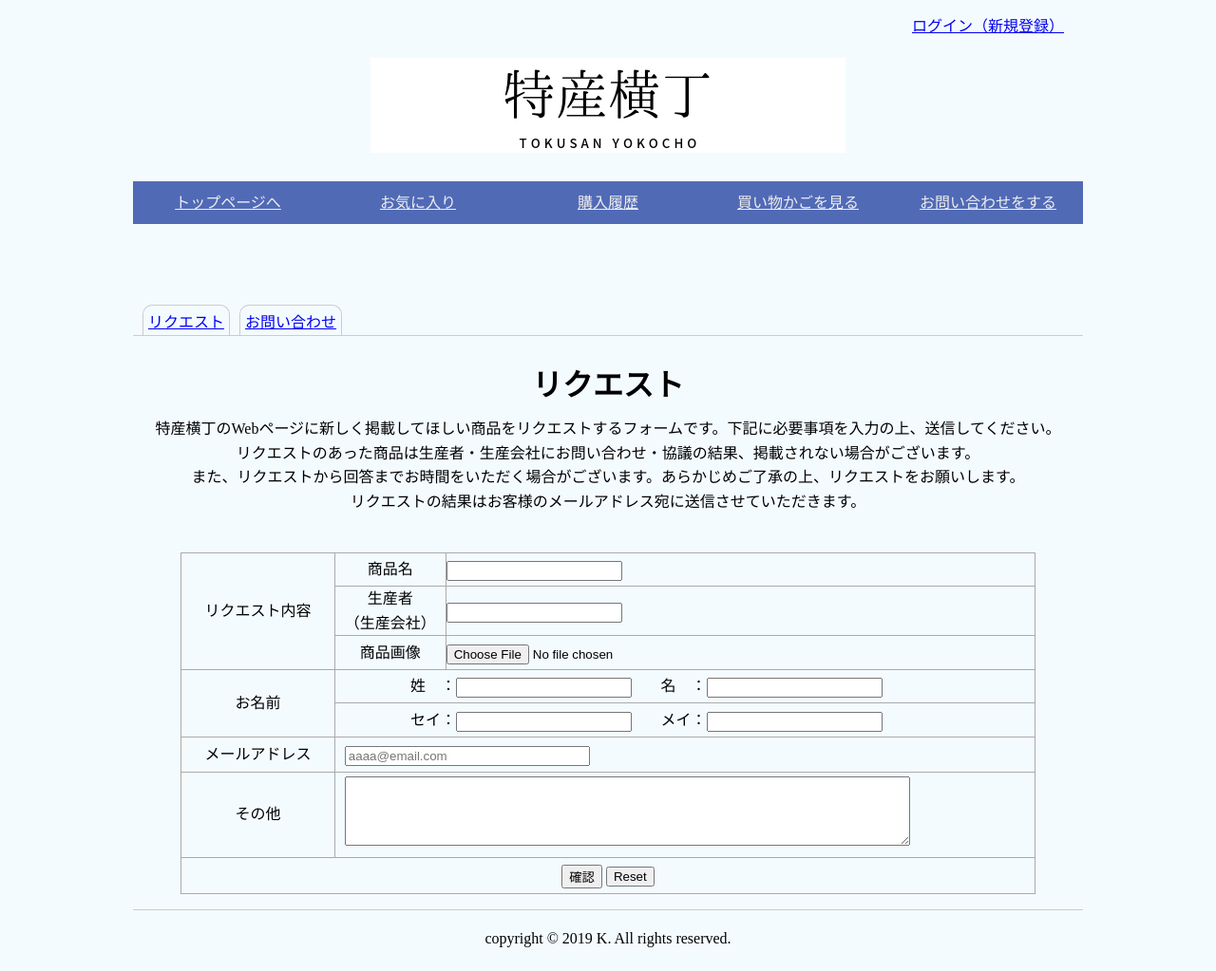
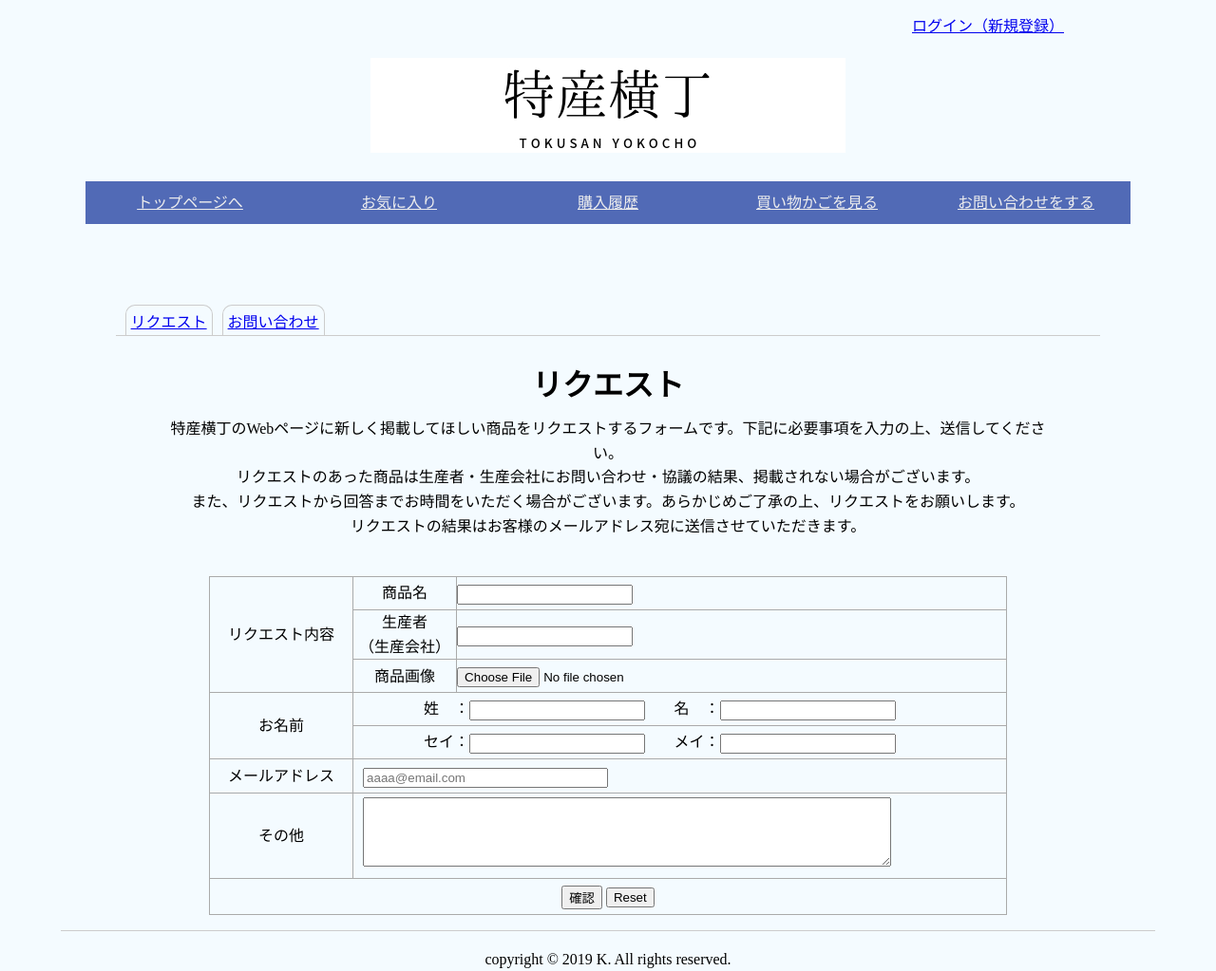
Before and after one commit to kazuyamakino/mysite, a PHP site: page /request.html in a window 1280 px wide. Shown: the whole page at 95% size. Before the commit the page ends 998 px from the top, so only its background shows below. Run offline with PHP 8.4, Linux system fonts and the light colour scheme.

Commit message:
Add files via upload

```diff
--- a/site/css/request.css
+++ b/site/css/request.css
@@ -9,7 +9,7 @@ body{
   background-color: #F4FBFF;
   text-align: center;
   margin: 0 auto;
-  width: 1000px;
+  width: 90%;
 }
 
 img{
@@ -39,6 +39,16 @@ nav ul li.nav_flex{
   text-align:center;
   background-color: #ddd;
   color: #000;
+}
+
+div#tabs{
+  width: 90%;
+  margin: 0 auto;
+}
+
+div.panel{
+  width: 90%;
+  margin: 0 auto;
 }
 
 h1.request{
```
